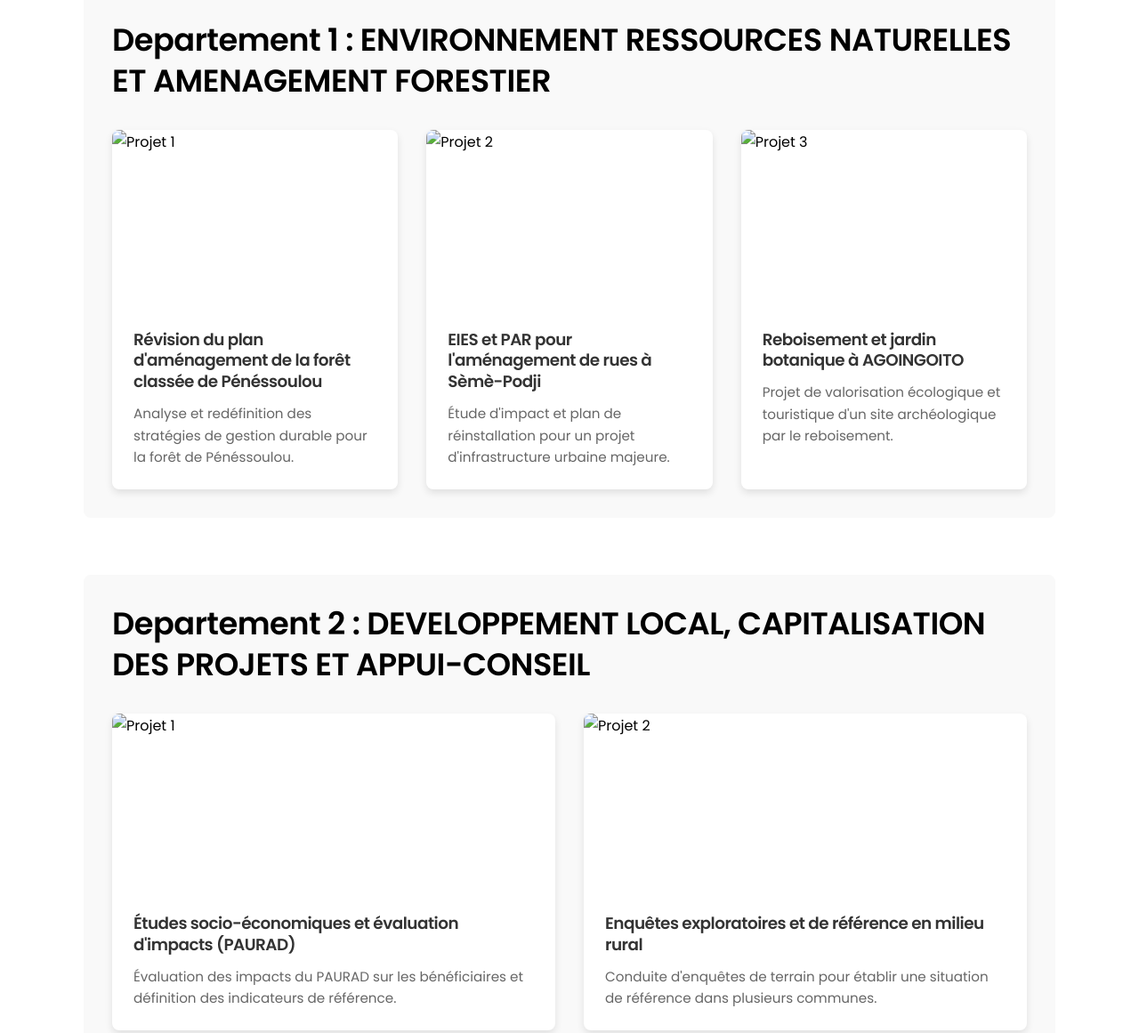
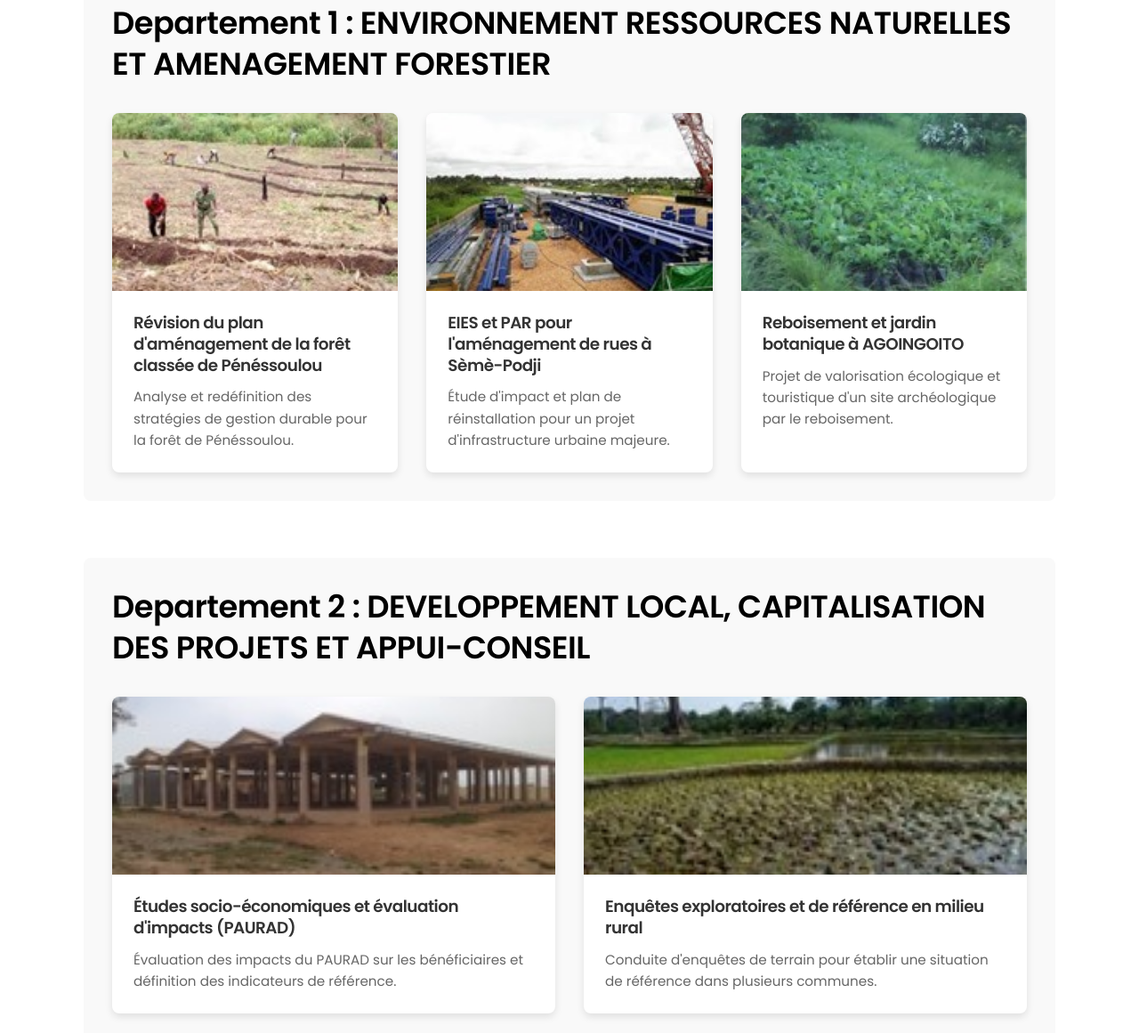
Before and after one commit to ngbamd1803-ui/site-test, a plain HTML site: page projets.html in a window 1280 px wide. Shown: the part 474-1635 px from the top of the page at 89% size. Drawn offline with Linux system fonts and the light colour scheme.

Commit message:
Add files via upload

```diff
--- a/projets.html
+++ b/projets.html
@@ -12,7 +12,7 @@
 
     <header class="main-header">
         <div class="container">
-            <a href="index.html" class="logo"><img src="assets/img/logo-aeramr.png" alt="AERAMR CONSEILS Logo" style="height: 50px;"></a>
+            <a href="index.html" class="logo"><img src="assets/img/logo aeramr.png" alt="AERAMR CONSEILS Logo" style="height: 50px;"></a>
             <button class="mobile-nav-toggle" aria-controls="primary-navigation" aria-expanded="false">
                 <span class="sr-only">Menu</span>
             </button>
@@ -44,21 +44,21 @@
                 <h2>Departement 1 : ENVIRONNEMENT RESSOURCES NATURELLES ET AMENAGEMENT FORESTIER</h2>
                 <div class="project-grid">
                     <div class="project-card">
-                        <img src="assets/img/revision-plan-penessoulou/image-2.jpeg" alt="Projet 1">
+                        <img src="assets/img/revision-plan-penessoulou/image-a.jpeg" alt="Projet 1">
                         <div class="project-card-content">
                             <h3>Révision du plan d'aménagement de la forêt classée de Pénéssoulou</h3>
                             <p>Analyse et redéfinition des stratégies de gestion durable pour la forêt de Pénéssoulou.</p>
                         </div>
                     </div>
                     <div class="project-card">
-                        <img src="assets/img/eies-par-amenagement-seme-podji/image-2.jpeg" alt="Projet 2">
+                        <img src="assets/img/eies-par-amenagement-seme-podji/image-a.jpeg" alt="Projet 2">
                         <div class="project-card-content">
                             <h3>EIES et PAR pour l'aménagement de rues à Sèmè-Podji</h3>
                             <p>Étude d'impact et plan de réinstallation pour un projet d'infrastructure urbaine majeure.</p>
                         </div>
                     </div>
                     <div class="project-card">
-                        <img src="assets/img/reboisement-site-agoingoito/image-2.jpeg" alt="Projet 3">
+                        <img src="assets/img/reboisement-site-agoingoito/image-a.jpeg" alt="Projet 3">
                         <div class="project-card-content">
                             <h3>Reboisement et jardin botanique à AGOINGOITO</h3>
                             <p>Projet de valorisation écologique et touristique d'un site archéologique par le reboisement.</p>
@@ -71,14 +71,14 @@
                 <h2>Departement 2 : DEVELOPPEMENT LOCAL, CAPITALISATION DES PROJETS ET APPUI-CONSEIL</h2>
                 <div class="project-grid">
                     <div class="project-card">
-                        <img src="assets/img/etude-impact-paurad/image-2.jpeg" alt="Projet 1">
+                        <img src="assets/img/etude-impact-paurad/image-a.jpeg" alt="Projet 1">
                         <div class="project-card-content">
                             <h3>Études socio-économiques et évaluation d'impacts (PAURAD)</h3>
                             <p>Évaluation des impacts du PAURAD sur les bénéficiaires et définition des indicateurs de référence.</p>
                         </div>
                     </div>
                     <div class="project-card">
-                        <img src="assets/img/enquetes-exploratoires-village/image-2.jpeg" alt="Projet 2">
+                        <img src="assets/img/enquetes-exploratoires-village/image-a.jpeg" alt="Projet 2">
                         <div class="project-card-content">
                             <h3>Enquêtes exploratoires et de référence en milieu rural</h3>
                             <p>Conduite d'enquêtes de terrain pour établir une situation de référence dans plusieurs communes.</p>
@@ -91,7 +91,7 @@
                 <h2>Departement 3 : ETUDES DE FAISABILITE ET GENIE CIVIL</h2>
                 <div class="project-grid">
                     <div class="project-card">
-                        <img src="assets/img/etudes-faisabilite-genie-civil/projet-etude-routiere.jpeg" alt="Projet 1">
+                        <img src="assets/img/etudes-faisabilite-genie-civil/image-a.jpeg" alt="Projet 1">
                         <div class="project-card-content">
                             <h3>Études de faisabilité et génie civil</h3>
                             <p>Réalisation d'études techniques approfondies (APS/APD/DAO) et évaluations socio-économiques pour des projets d'infrastructure.</p>
@@ -104,7 +104,7 @@
                 <h2>Département 4 : INGENIERIE SOCIALE-MANAGEMENT ET AUDIT TECHNIQUE ET ORGANISATIONNEL</h2>
                 <div class="project-grid">
                     <div class="project-card">
-                        <img src="assets/img/manuel-suivi-marches-ruraux-bois/image-2.jpeg" alt="Projet 1">
+                        <img src="assets/img/manuel-suivi-marches-ruraux-bois/image-a.jpeg" alt="Projet 1">
                         <div class="project-card-content">
                             <h3>Élaboration d'un manuel de suivi pour les marchés ruraux</h3>
                             <p>Création d'un guide méthodologique pour le suivi et l'animation des marchés de bois en zone rurale.</p>
```
